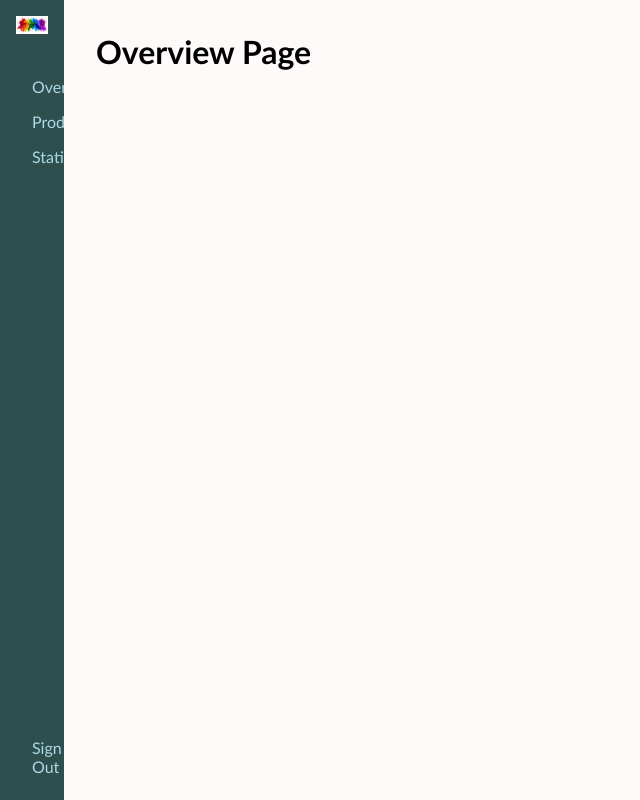
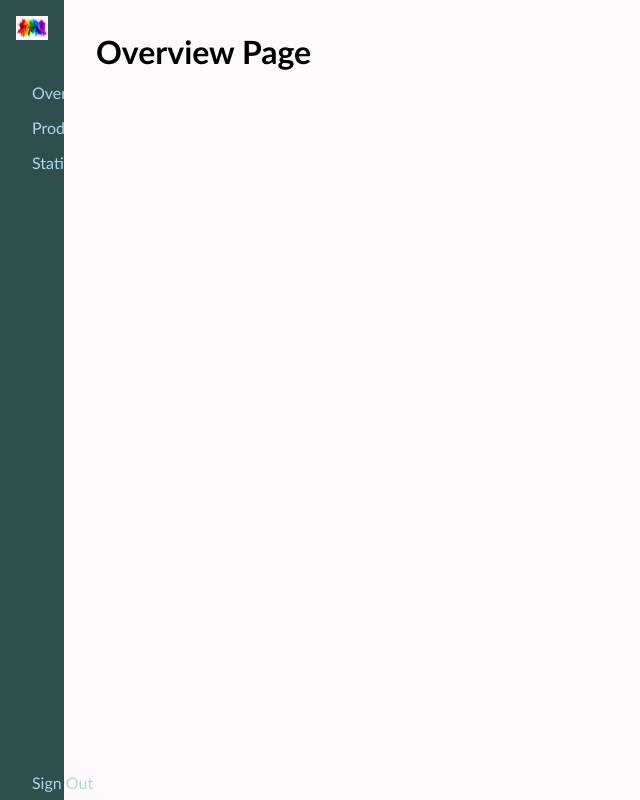
Before and after one commit to banuaggun/dashboard-vue, a Vue app: page / in a window 1280 px wide. Shown: the whole page, without its empty margins (0-640 px from the left). Built offline with nearby package versions, Linux system fonts and the light colour scheme; some icons are missing.

Commit message:
Sidebar routing has been improved

```diff
--- /dev/null
+++ b/src/assets/data/sidebarData.json
@@ -0,0 +1,26 @@
+[
+  {
+    "id": 1,
+    "icon": "ph-fill ph-house",
+    "text": "Overview",
+    "to": "/overview"
+  },
+  {
+    "id": 2,
+    "icon":"ph-fill ph-cube",
+    "text": "Products",
+    "to": "/products"
+  },
+  {
+    "id": 3,
+    "icon": "ph-fill ph-trend-up",
+    "text": "Statistics",
+    "to": "/statistics"
+  },
+  {
+    "id": 4,
+    "icon": "ph-fill ph-sign-out",
+    "text": "Sign Out",
+    "to": "/signout"
+  }
+]
--- a/src/components/Sidebar.vue
+++ b/src/components/Sidebar.vue
@@ -14,44 +14,23 @@
 		</div>
 
 
-		<div class="menu">
-			<RouterLink to="/" class="menu__button">
-				<span class="icon">
-          <i class="ph-fill ph-house"></i>
-        </span>
-				<span class="menu__text">Overview</span>
-			</RouterLink>
-			<RouterLink to="/products" class="menu__button">
-				<span class="icon">
-          <i class="ph-fill ph-cube"></i>
-        </span>
-				<span class="menu__text">Products</span>
-			</RouterLink>
-			<RouterLink to="/statistics" class="menu__button">
-				<span class="icon">
-          <i class="ph-fill ph-trend-up"></i>
-        </span>
-				<span class="menu__text">Statistics</span>
-			</RouterLink>
+		<div class="menu" v-for="item in sidebarData" :key="item.id">
 
+					<RouterLink :to="item.to" class="menu__button">
+						<span class="icon">
+							<i :class="item.icon"></i>
+						</span>
+						<span class="menu__text">{{item.text}}</span>
+					</RouterLink>
 		</div>
 
-		<div class="flex"></div>
-
-		<div class="menu">
-			<RouterLink to="/signout" class="menu__button">
-				<span class="icon">
-          <i class="ph-fill ph-sign-out"></i>
-        </span>
-				<span class="menu__text">Sign Out</span>
-			</RouterLink>
-		</div>
 	</aside>
 </template>
 
 <script setup>
 import { ref } from 'vue'
 import logoURL from '../assets/color.jpg'
+import sidebarData from '../assets/data/sidebarData.json'
 
 const is__expanded = ref(localStorage.getItem("is_expanded") === "true")
 
@@ -87,6 +66,7 @@ aside .logo {
 
 aside	img {
 	width: 2rem;
+	height:1.5rem;
 }
 
 .menu__toggle__wrap {
@@ -124,6 +104,11 @@ aside	img {
 	margin: 0 -1rem;
 }
 
+.menu:last-child{
+	position:absolute;
+	bottom:0;
+}
+
 .menu__button {
 	display: flex;
 	align-items: center;
@@ -150,16 +135,6 @@ aside	img {
 	color: var(--primary);
 }
 
-.footer {
-	opacity: 0;
-	transition: opacity 0.3s ease-in-out;
-}
-
-.footer	p {
-	font-size: 0.875rem;
-	color: var(--grey);
-}
-
 .is__expanded {
 	width: var(--sidebar__width);
 }
@@ -180,16 +155,4 @@ aside	img {
 	margin-right: 1rem;
 }
 
-
-.footer {
-	opacity: 0;
-}
-
-
-@media (max-width: 1024px) {
-  .footer{
-		position: absolute;
-		z-index: 99;
-	}
-}
 </style>
```
